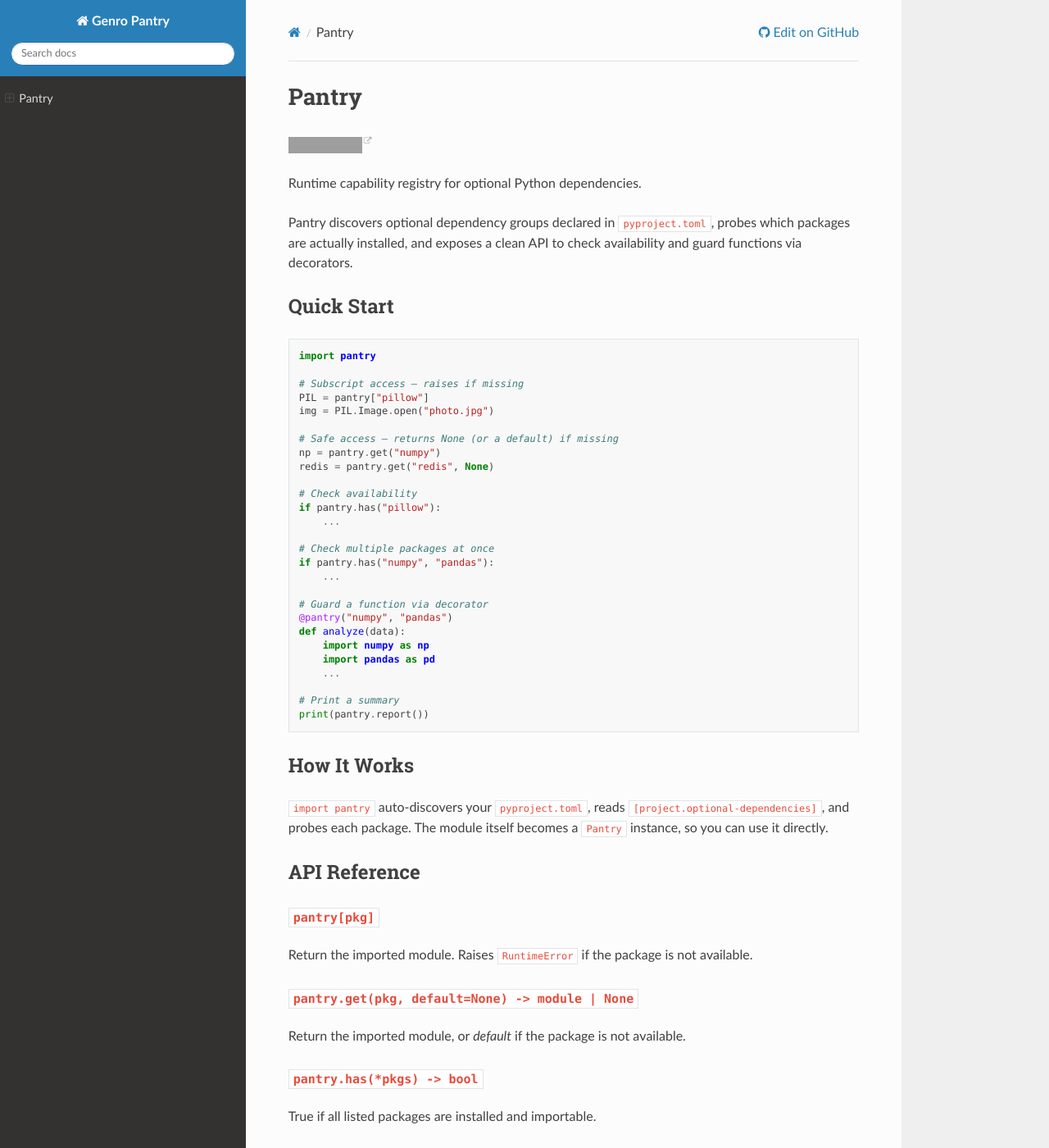
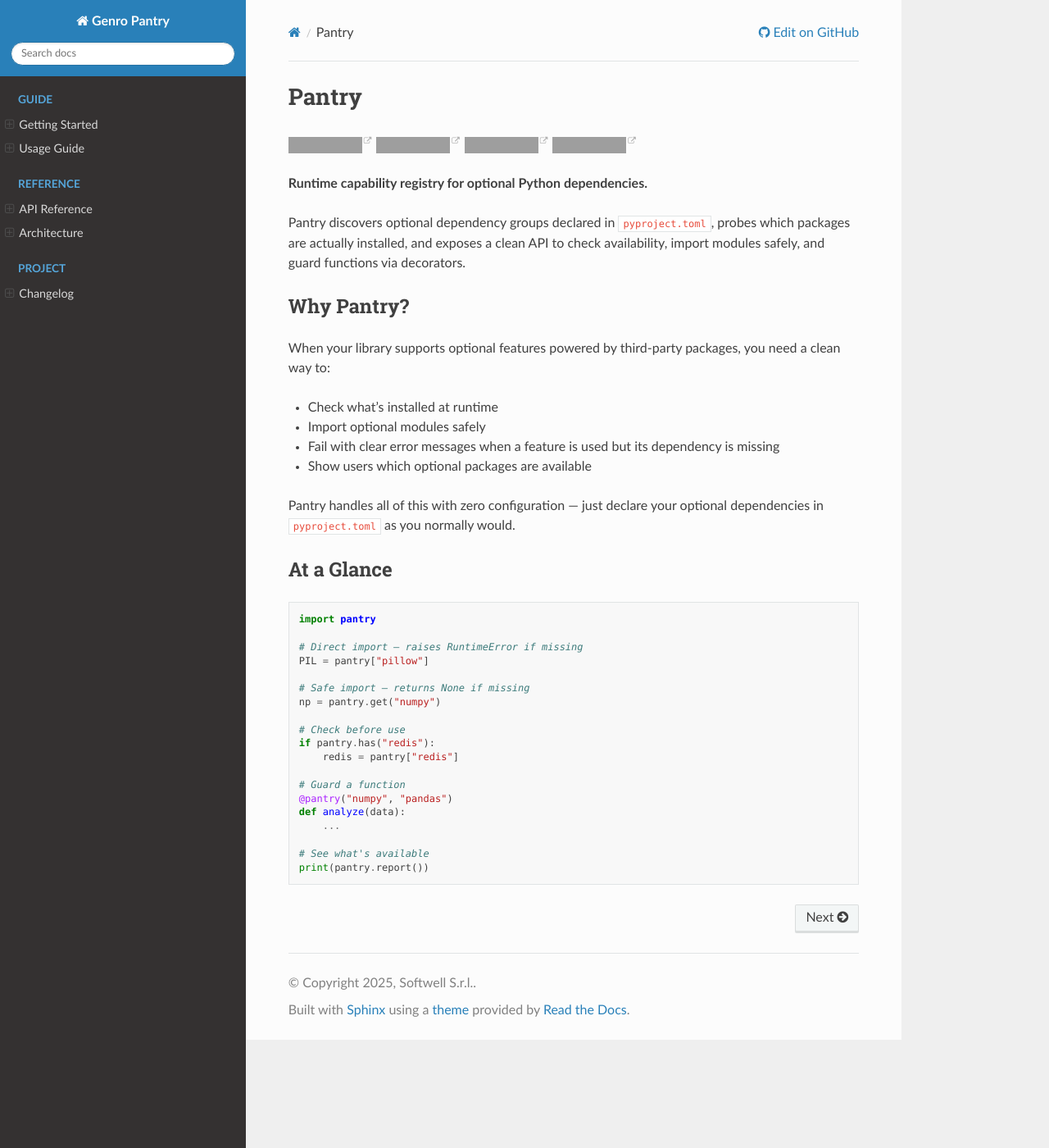
Before and after one commit to genropy/genro-pantry, a Sphinx documentation site: the page built from docs/index.md, in a window 1280 px wide and 1400 px high. Shown: the whole window at 82% size. Built offline with Sphinx 7.4.7 and the Read the Docs theme 3.1.0, drawn with Linux system fonts in a browser that asks for light colours; some of the changed text lies outside the part shown; grey boxes are pictures that could not be loaded.

Commit message:
docs: add structured documentation with toctree
- index.md: badges, intro, toctree with Guide/Reference/Project sections
- getting-started.md: installation, setup, discovery walkthrough
- usage.md: all access patterns (strict, safe, check, decorator, report)
- api.md: full API reference with signatures, params, return types
- architecture.md: module structure, module-as-instance pattern, pipeline
- changelog.md: v0.1.0 release notes

````diff
--- a/docs/index.md
+++ b/docs/index.md
@@ -1,86 +1,75 @@
 # Pantry
 
 [![GitHub](https://img.shields.io/badge/GitHub-genro--pantry-blue?logo=github)](https://github.com/genropy/genro-pantry)
+[![PyPI](https://img.shields.io/pypi/v/mypantry)](https://pypi.org/project/mypantry/)
+[![Python](https://img.shields.io/pypi/pyversions/mypantry)](https://pypi.org/project/mypantry/)
+[![License](https://img.shields.io/badge/license-Apache%202.0-blue)](https://github.com/genropy/genro-pantry/blob/main/LICENSE)
 
-Runtime capability registry for optional Python dependencies.
+**Runtime capability registry for optional Python dependencies.**
 
-Pantry discovers optional dependency groups declared in `pyproject.toml`, probes which packages are actually installed, and exposes a clean API to check availability and guard functions via decorators.
+Pantry discovers optional dependency groups declared in `pyproject.toml`,
+probes which packages are actually installed, and exposes a clean API
+to check availability, import modules safely, and guard functions via decorators.
 
-## Quick Start
+## Why Pantry?
+
+When your library supports optional features powered by third-party packages,
+you need a clean way to:
+
+- Check what's installed at runtime
+- Import optional modules safely
+- Fail with clear error messages when a feature is used but its dependency is missing
+- Show users which optional packages are available
+
+Pantry handles all of this with zero configuration — just declare your
+optional dependencies in `pyproject.toml` as you normally would.
+
+## At a Glance
 
 ```python
 import pantry
 
-# Subscript access — raises if missing
+# Direct import — raises RuntimeError if missing
 PIL = pantry["pillow"]
-img = PIL.Image.open("photo.jpg")
 
-# Safe access — returns None (or a default) if missing
+# Safe import — returns None if missing
 np = pantry.get("numpy")
-redis = pantry.get("redis", None)
 
-# Check availability
-if pantry.has("pillow"):
+# Check before use
+if pantry.has("redis"):
+    redis = pantry["redis"]
+
+# Guard a function
+@pantry("numpy", "pandas")
+def analyze(data):
     ...
 
-# Check multiple packages at once
-if pantry.has("numpy", "pandas"):
-    ...
-
-# Guard a function via decorator
-@pantry("numpy", "pandas")
-def analyze(data):
-    import numpy as np
-    import pandas as pd
-    ...
-
-# Print a summary
+# See what's available
 print(pantry.report())
 ```
 
-## How It Works
+```{toctree}
+:maxdepth: 2
+:caption: Guide
+:hidden:
 
-`import pantry` auto-discovers your `pyproject.toml`, reads `[project.optional-dependencies]`, and probes each package. The module itself becomes a `Pantry` instance, so you can use it directly.
+getting-started
+usage
+```
 
-## API Reference
+```{toctree}
+:maxdepth: 2
+:caption: Reference
+:hidden:
 
-### `pantry[pkg]`
+api
+architecture
+```
 
-Return the imported module. Raises `RuntimeError` if the package is not available.
+```{toctree}
+:maxdepth: 1
+:caption: Project
+:hidden:
 
-### `pantry.get(pkg, default=None) -> module | None`
-
-Return the imported module, or *default* if the package is not available.
-
-### `pantry.has(*pkgs) -> bool`
-
-True if all listed packages are installed and importable.
-
-### `pantry.has_group(group) -> bool`
-
-True if at least one package in the named group is available.
-
-### `pantry(*pkgs)`
-
-Decorator. Raises `RuntimeError` at call time if any listed package is missing.
-
-### `pantry.report() -> str`
-
-Formatted table of all probed packages with availability status.
-
-### `Pantry.discover(start=None)`
-
-Find `pyproject.toml` by walking upward from `start` (default: cwd), then probe all optional dependencies.
-
-### `Pantry.from_pyproject(path)`
-
-Parse a specific `pyproject.toml` and probe.
-
-## Requirements
-
-- Python 3.11+
-- `packaging` (only runtime dependency)
-
-## License
-
-Apache License 2.0 — See [LICENSE](https://github.com/genropy/genro-pantry/blob/main/LICENSE).
+changelog
+```
````
Also changed, not shown: docs/api.md (added, +158 -0 lines), docs/architecture.md (added, +105 -0 lines), docs/changelog.md (added, +17 -0 lines), docs/getting-started.md (added, +73 -0 lines), docs/usage.md (added, +136 -0 lines).
